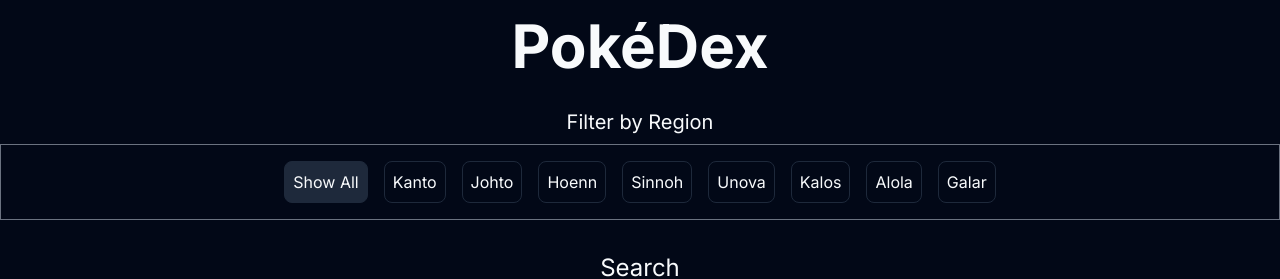
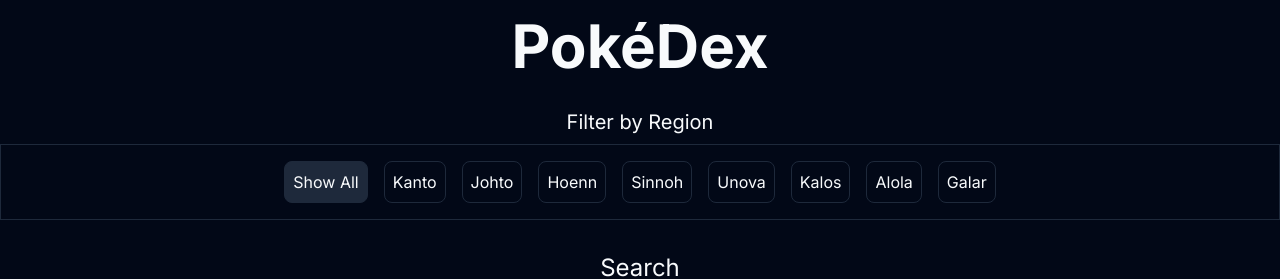
Before and after one commit to ozanyorum/pokedex, a Next.js app: page / in a window 1280 px wide. Shown: the top 279 px of the page. Built offline with nearby package versions, Linux system fonts and the light colour scheme; no server answers.

Commit message:
Border adjustment

```diff
--- a/components/FilterByRegion.tsx
+++ b/components/FilterByRegion.tsx
@@ -25,7 +25,7 @@
   return (
     <>
       <h2 className="text-xl text-center mt-8 mb-2">Filter by Region</h2>
-      <div className="flex flex-wrap text-l text-center mx-auto mb-8 p-4 justify-center gap-4 border border-gray-500">
+      <div className="flex flex-wrap text-l text-center mx-auto mb-8 p-4 justify-center gap-4 border border-y-1 border-muted">
         {regions.map((region) => (
           <h2
             key={region}
```
